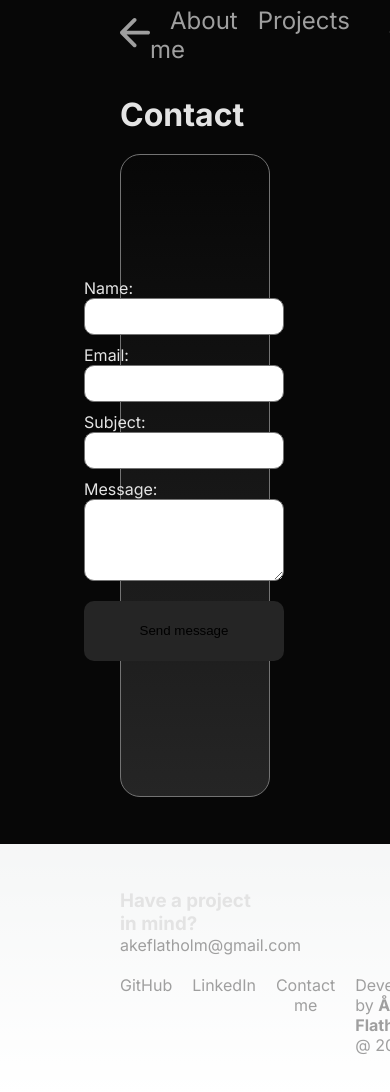
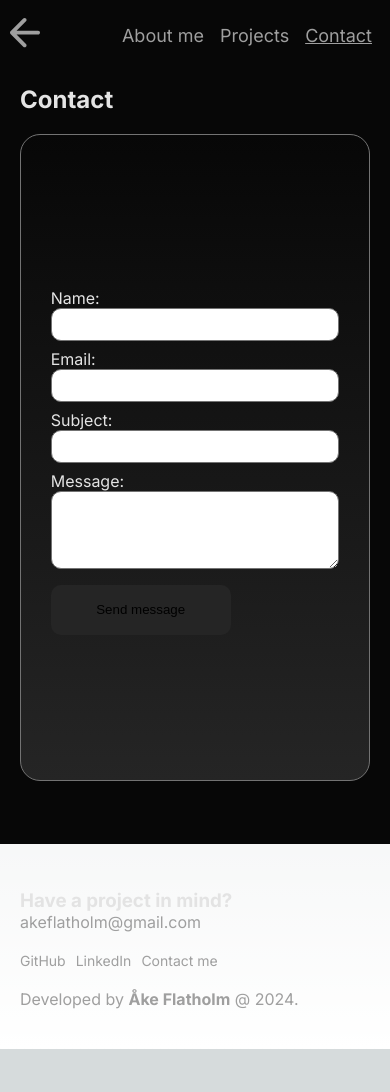
Before and after one commit to CodingQuercus/oak, a Next.js app: page /contact in a window 390 px wide. Shown: the top 1092 px of the page. After the commit the page ends 1049 px from the top, so only its background shows below. Built offline with nearby package versions, Linux system fonts and the light colour scheme.

Commit message:
responsivitet

```diff
--- a/src/app/about/about.module.css
+++ b/src/app/about/about.module.css
@@ -56,7 +56,7 @@
 .imageContainer {
     flex: 1;
     display: flex;
-    justify-content: center;
+    justify-content: flex-end;
     align-items: center;
 }
 
@@ -93,3 +93,93 @@
 .button:hover {
     background-color: #4F0D84
 }
+
+@media (max-width: 1024px) {
+    .aboutContainer {
+        padding-left: 80px;
+        padding-right: 80px;
+    }
+
+    .title {
+        font-size: 28px;
+        padding-top: 40px;
+    }
+
+    .content {
+        padding-top: 62px;
+    }
+
+    .intro {
+        font-size: 36px;
+    }
+
+    .info {
+        font-size: 22px;
+    }
+
+    .info2 {
+        font-size: 20px;
+    }
+
+    .image {
+        height: 350px;
+        width: 350px;
+    }
+
+    .buttonText {
+        font-size: 18px;
+    }
+
+    .button {
+        height: 50px;
+        width: 180px;
+    }
+}
+
+
+@media (max-width: 750px) {
+    .aboutContainer {
+        padding: 45px 20px;
+        height: max-content;
+    }
+
+    .title {
+        font-size: 24px;
+        padding-top: 30px;
+    }
+
+    .content {
+        flex-direction: column;
+        padding-top: 52px;
+    }
+
+    .intro {
+        font-size: 32px;
+    }
+
+    .info {
+        font-size: 20px;
+    }
+
+    .info2 {
+        font-size: 18px;
+    }
+
+    .imageContainer {
+        justify-content: center;
+    }
+
+    .image {
+        height: 300px;
+        width: 300px;
+    }
+
+    .buttonText {
+        font-size: 18px;
+    }
+
+    .button {
+        height: 50px;
+        width: 180px;
+    }
+}
--- a/src/app/components/footer.module.css
+++ b/src/app/components/footer.module.css
@@ -41,4 +41,31 @@
 
 .link:hover {
     text-decoration: underline;
-  }
+}
+
+@media (max-width: 1024px) {
+    .container {
+        padding-left: 80px;
+        padding-right: 80px;
+    }
+}
+
+  @media (max-width: 750px) {
+    .container {
+        padding-left: 20px;
+        padding-right: 20px;
+    }
+
+    .linkContainer {
+        flex-direction: column;
+    }
+
+    .link {
+        font-size: 14px; /* Adjusted font size for mobile */
+        margin: 0 10px 0 0; /* Adjusted margin for mobile */
+    }
+
+    .design {
+        padding-top: 20px;
+    }
+}
--- a/src/app/components/header.module.css
+++ b/src/app/components/header.module.css
@@ -39,3 +39,26 @@
 .active {
     text-decoration: underline;
 }
+
+@media (max-width: 1024px) {
+    .header {
+        padding-left: 80px;
+        padding-right: 80px;
+    }
+
+    .link {
+        font-size: 20px;
+        margin: 0 16px;
+    }
+}
+
+@media (max-width: 750px) {
+    .header {
+        padding: 15px 10px;
+    }
+
+    .link {
+        font-size: 18px;
+        margin: 0 8px;
+    }
+}
--- a/src/app/contact/contact.module.css
+++ b/src/app/contact/contact.module.css
@@ -64,3 +64,69 @@
 .button:hover {
     background-color: #4F0D84
 }
+
+@media (max-width: 1024px) {
+    .contactContainer {
+        padding-left: 80px;
+        padding-right: 80px;
+    }
+
+    .title {
+        font-size: 28px;
+        padding-top: 40px;
+    }
+
+    .formContainer {
+        padding: 18px;
+    }
+
+    .label {
+        padding-top: 8px;
+    }
+
+    .input {
+        padding: 8px;
+    }
+
+    .buttonContainer {
+        padding-top: 16px;
+    }
+
+    .button {
+        height: 50px;
+        width: 180px;
+    }
+}
+
+@media (max-width: 750px) {
+    .contactContainer {
+        padding-left: 20px;
+        padding-right: 20px;
+    }
+
+    .title {
+        font-size: 24px;
+        padding-top: 40px;
+    }
+
+    .formContainer {
+        padding: 18px;
+    }
+
+    .label {
+        padding-top: 8px;
+    }
+
+    .input {
+        padding: 8px;
+    }
+
+    .buttonContainer {
+        padding-top: 16px;
+    }
+
+    .button {
+        height: 50px;
+        width: 180px;
+    }
+}
--- a/src/app/page.module.css
+++ b/src/app/page.module.css
@@ -3,8 +3,11 @@
   flex-direction:column;
   height: 100vh;
   width: 100vw;
+  padding-left: 120px;
+  padding-right: 120px;
   background-color: #070707;
-  align-items: center;
+  opacity: 1;
+  background-image:  repeating-radial-gradient( circle at 0 0, transparent 0, #070707 9px ), repeating-linear-gradient( #16161655, #161616 );  align-items: center;
   justify-content: center;
   margin-top: auto;
   margin-bottom: auto;
@@ -62,3 +65,40 @@
 .section {
   height: 100vh;
 }
+
+@media (max-width: 1024px) {
+  .main {
+    padding-left: 80px;
+    padding-right: 80px;
+  }
+
+  .title {
+    font-size: 80px;
+    padding-top: 50px;
+    padding-bottom: 40px;
+  }
+
+  .text {
+    font-size: 20px;
+  }
+
+  .link {
+    font-size: 20px;
+  }
+}
+
+@media (max-width: 750px) {
+  .title {
+    font-size: 50px;
+    padding-top: 30px;
+    padding-bottom: 20px;
+  }
+
+  .text {
+    font-size: 16px;
+  }
+
+  .link {
+    font-size: 16px;
+  }
+}
--- a/src/app/projects/page.js
+++ b/src/app/projects/page.js
@@ -24,7 +24,7 @@ export default function Projects() {
                 imageUrl="./fika.png"
                 projectLink="/projects/fikaspelet"
             />
-            <Project2
+            <Project
                 year="2023"
                 title="ReCharge"
                 desc1="A concept application targeting owners of electrical vehicles with the goal of making their experience better."
--- a/src/app/projects/project/project.module.css
+++ b/src/app/projects/project/project.module.css
@@ -21,7 +21,7 @@
 }
 
 .title {
-    color: #FFF;
+    color: #e4e4e4;
     font-size: 24px;
     font-style: normal;
     font-weight: 700;
@@ -42,7 +42,7 @@
     display: flex;
     justify-content: flex-end;
     margin-top: auto;
-    color: #e3e3e3;
+    color: #e4e4e4;
     text-align: center;
     font-size: 12px;
     font-style: normal;
@@ -62,3 +62,57 @@
     max-width: 100%;
     max-height: 100%;
 }
+
+@media (max-width: 1024px) {
+    .container {
+        padding-top: 30px;
+    }
+
+    .card {
+        padding: 18px;
+    }
+
+    .title {
+        font-size: 22px;
+    }
+
+    .info {
+        font-size: 18px;
+    }
+
+    .link {
+        font-size: 10px;
+    }
+
+    .imageContainer {
+        padding: 18px;
+    }
+}
+
+@media (max-width: 750px) {
+    .container {
+        flex-direction: column;
+        padding-top: 20px;
+    }
+
+    .card {
+        padding: 18px;
+        margin-bottom: 20px;
+    }
+
+    .title {
+        font-size: 20px;
+    }
+
+    .info {
+        font-size: 16px;
+    }
+
+    .link {
+        font-size: 10px;
+    }
+
+    .imageContainer {
+        padding: 18px;
+    }
+}
--- a/src/app/projects/projects.module.css
+++ b/src/app/projects/projects.module.css
@@ -25,3 +25,37 @@
     font-weight: 500;
     line-height: normal;
 }
+
+@media (max-width: 1024px) {
+    .projectContainer {
+        padding-left: 80px;
+        padding-right: 80px;
+    }
+
+    .title {
+        font-size: 28px;
+        padding-top: 40px;
+    }
+
+    .info {
+        font-size: 22px;
+        padding-top: 12px;
+    }
+}
+
+@media (max-width: 750px) {
+    .projectContainer {
+        padding-left: 20px;
+        padding-right: 20px;
+    }
+
+    .title {
+        font-size: 24px;
+        padding-top: 40px;
+    }
+
+    .info {
+        font-size: 20px;
+        padding-top: 12px;
+    }
+}
```
